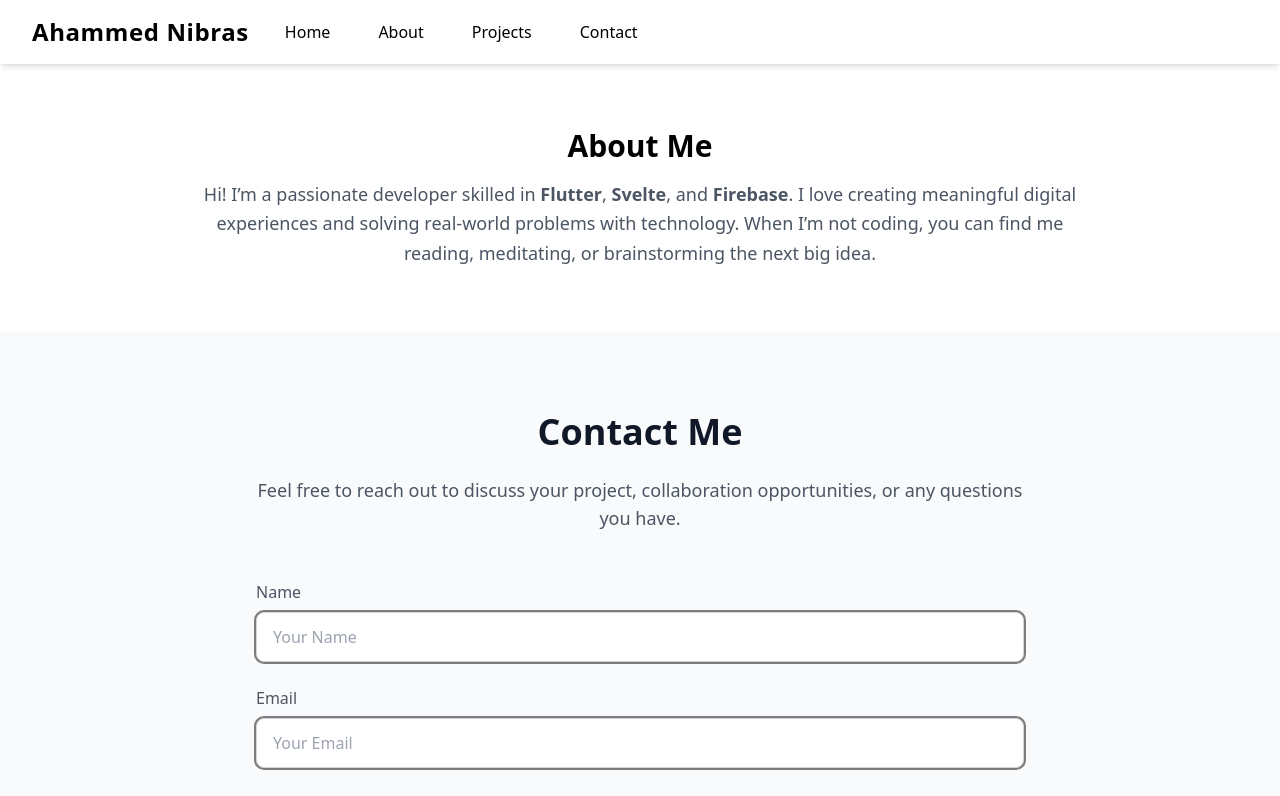
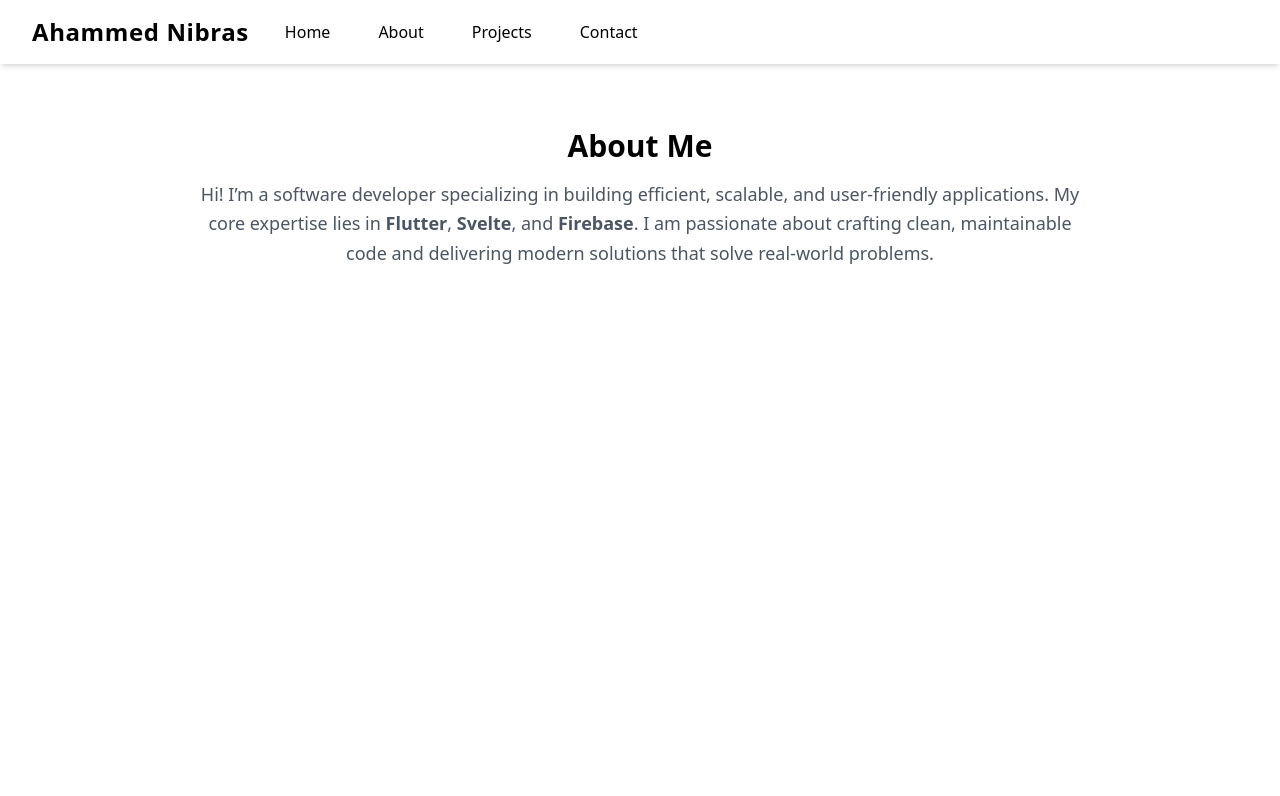
Before and after one commit to ahammednibras8/ahammednibras8.github.io, a SvelteKit app: page /about in a window 1280 px wide. Shown: the top 796 px of the page. Built offline with nearby package versions, Linux system fonts and the light colour scheme.

Commit message:
Update /about

```diff
--- a/src/routes/about/+page.svelte
+++ b/src/routes/about/+page.svelte
@@ -1,18 +1,15 @@
 <script>
-	import Contact from '../../components/Contact.svelte';
+	// No additional components are imported since this section is now focused on your coding introduction.
 </script>
 
 <section class="bg-white px-6 py-16 text-gray-800" id="about">
 	<div class="mx-auto max-w-4xl text-center">
 		<h2 class="mb-4 text-3xl font-bold text-black">About Me</h2>
 		<p class="text-lg leading-relaxed text-gray-600">
-			Hi! I’m a passionate developer skilled in <strong>Flutter</strong>, <strong>Svelte</strong>,
-			and
-			<strong>Firebase</strong>. I love creating meaningful digital experiences and solving
-			real-world problems with technology. When I’m not coding, you can find me reading, meditating,
-			or brainstorming the next big idea.
+			Hi! I’m a software developer specializing in building efficient, scalable, and user-friendly
+			applications. My core expertise lies in <strong>Flutter</strong>, <strong>Svelte</strong>, and
+			<strong>Firebase</strong>. I am passionate about crafting clean, maintainable code and delivering
+			modern solutions that solve real-world problems.
 		</p>
 	</div>
 </section>
-
-<Contact />
```
